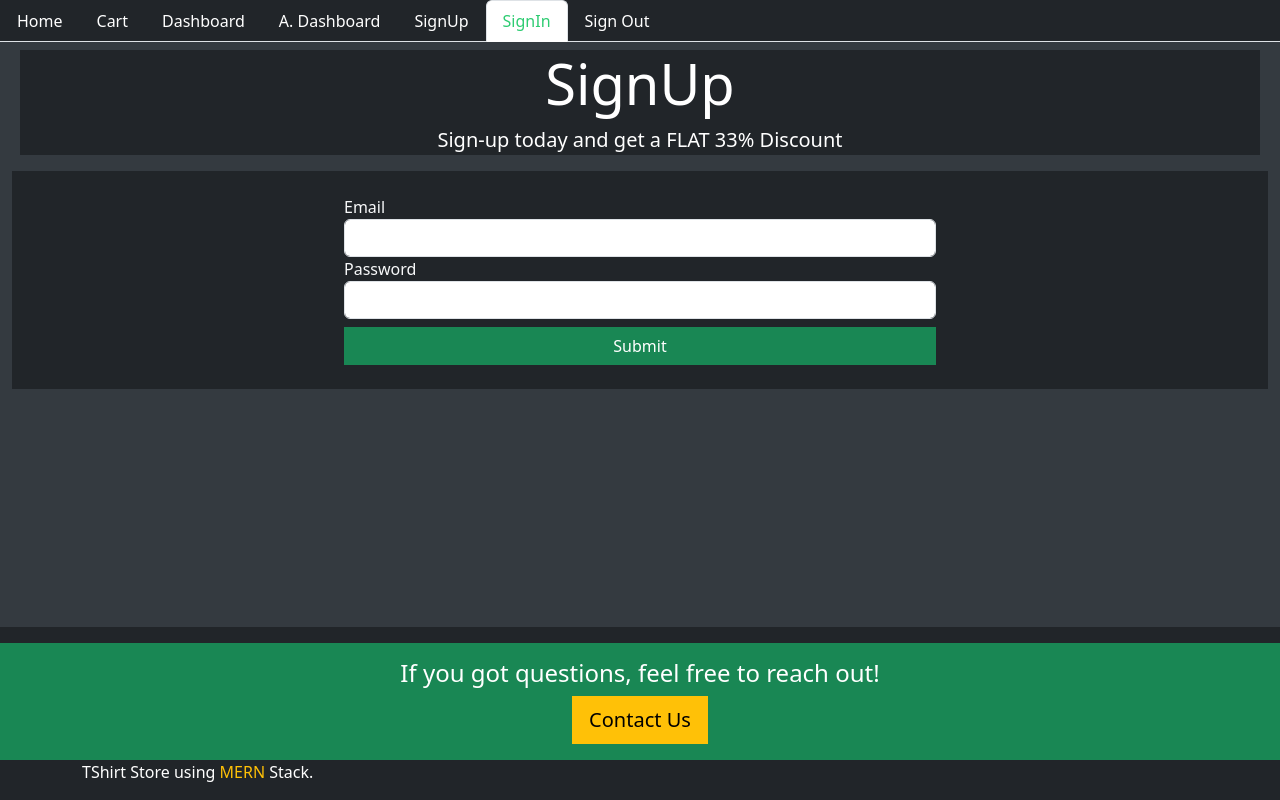
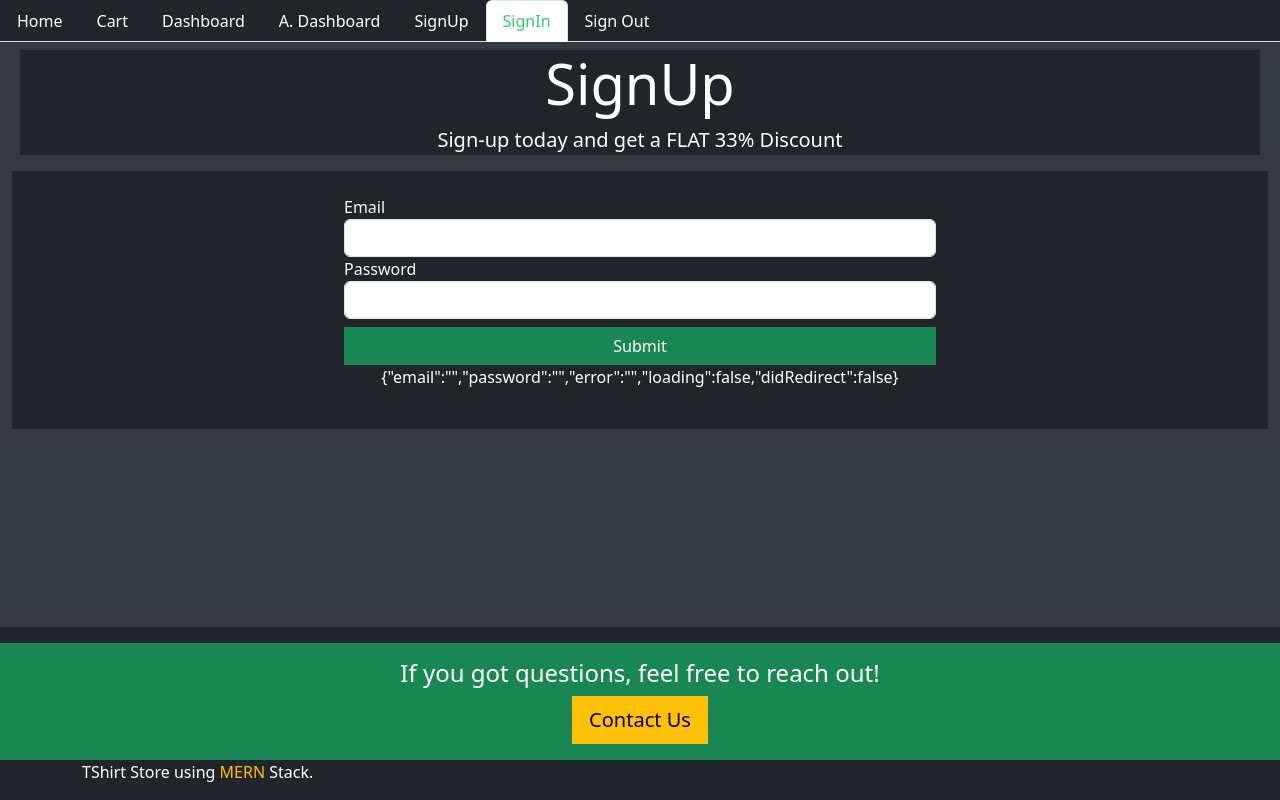
Before and after one commit to eternalbasic1/EcommerceProject, a React (Create React App) app in the folder projfrontend/: page /signin in a window 1280 px wide. Built offline with nearby package versions, Linux system fonts and the light colour scheme; no server answers.

Commit message:
The SignIn part working perfectly fine the admin route returing p tag saying redirecting to admin route but when normal user is signing that is role == 0 then as soon as he authenticated we are redirecting to home page ('/') route From here add a new branch and continue next protected routes

```diff
--- a/projfrontend/src/core/Signin.js
+++ b/projfrontend/src/core/Signin.js
@@ -1,8 +1,86 @@
 import React,{useState} from 'react';
-import { Link } from 'react-router-dom';
+import { Navigate, Route, Routes } from 'react-router-dom';
+import { signin,authenticate, isAuthenticated } from '../auth/helper';
 import Base from './Base';
 
+
+
 const Signin = () => {
+
+  const [values,setValues] = useState({
+    email:"",
+    password:"",
+    error:"",
+    loading:false,
+    didRedirect:false
+  });
+
+  const {email,password,error,loading,didRedirect} = values;
+  const {user} = isAuthenticated();
+
+  const handleChange = name => event => {
+    setValues({...values,error:false, [name]: event.target.value});
+  };
+
+  const onSubmit = event => {
+    event.preventDefault();
+    setValues({...values, error:false, loading:true})
+    signin({email,password})
+    .then(data => {
+      console.log(data);
+      if(data.error){
+        setValues({...values,error:data.error,loading:false})
+      }else{
+        authenticate(data, ()=> {
+          setValues({
+            ...values,
+            didRedirect:true
+          })
+        })
+      }
+    })
+    .catch( console.log("signin request Failed") );
+  }
+
+  const performRedirect = () => {
+    if(didRedirect){
+      if(user && user.role === 1){
+        return <p>redirect to admin</p>
+      }else{
+        return <Routes><Route path="/" element={ <Navigate to = "/"/> } /></Routes>
+
+        //return <>{redirect("http://localhost:3000/")}</> // <p>redirect to userdashboard</p>
+      }
+     }
+    // if(isAuthenticated()){
+    //   return redirect("/");
+    // }
+  }
+
+  const loadingMessage = () => {
+    return (
+    loading && (
+      <div className="alert alert-info">
+        <h2>Loading...</h2>
+      </div>
+    )
+    )
+  };
+
+  const errorMessage = () => {
+    return (
+    <div className='row'>
+      <div className="col-md-6 offset-sm-3 text-left">
+        <div
+        className="alert alert-danger"
+        style={{display: error ? "" : "none"}}
+        >
+        {error}
+        </div>
+      </div>
+    </div>
+    )
+  };
 
   const signInForm = () => {
     return (
@@ -11,22 +89,26 @@
           <form>
             <div className="form-group">
               <label className="text-light">Email</label>
-              <input className="form-control"  type="email"/>
+              <input value = {email} onChange={handleChange("email")}  className="form-control"  type="email"/>
             </div>
             <div className="form-group">
               <label className="text-light">Password</label>
-              <input className="form-control" type="password"/>
+              <input value = {password} onChange={handleChange("password")}  className="form-control" type="password"/>
             </div>
-            <button className="btn btn-success w-100 d-block mt-2">Submit</button>
+            <button onClick={onSubmit} className="btn btn-success w-100 d-block mt-2">Submit</button>
           </form>
         </div>
       </div>
     )
-  }
+  };
 
   return (
     <Base  title='SignUp' description='Sign-up today and get a FLAT 33% Discount'>
+      {loadingMessage()}
+      {errorMessage()}
       {signInForm()}
+      {performRedirect()}
+      <p className='text-white text-center'>{JSON.stringify(values)}</p>
     </Base>
 
   )
```
